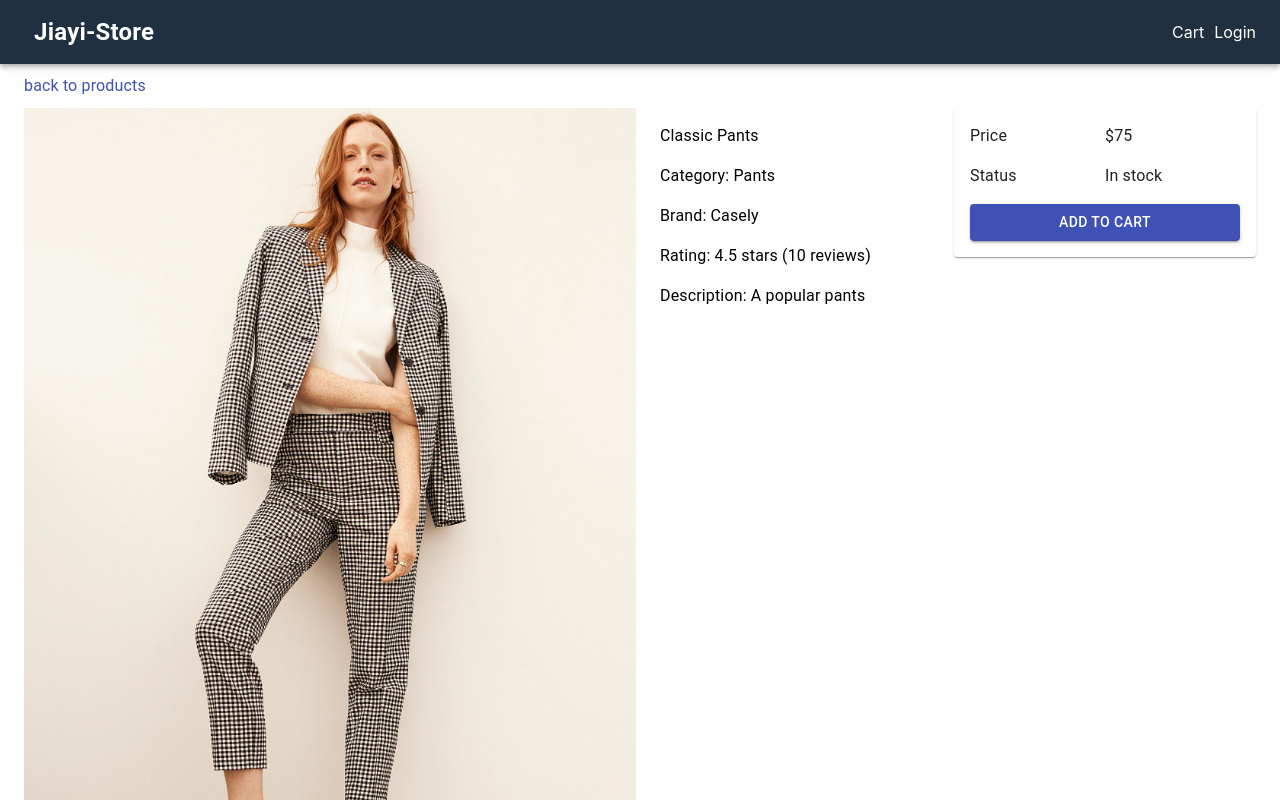
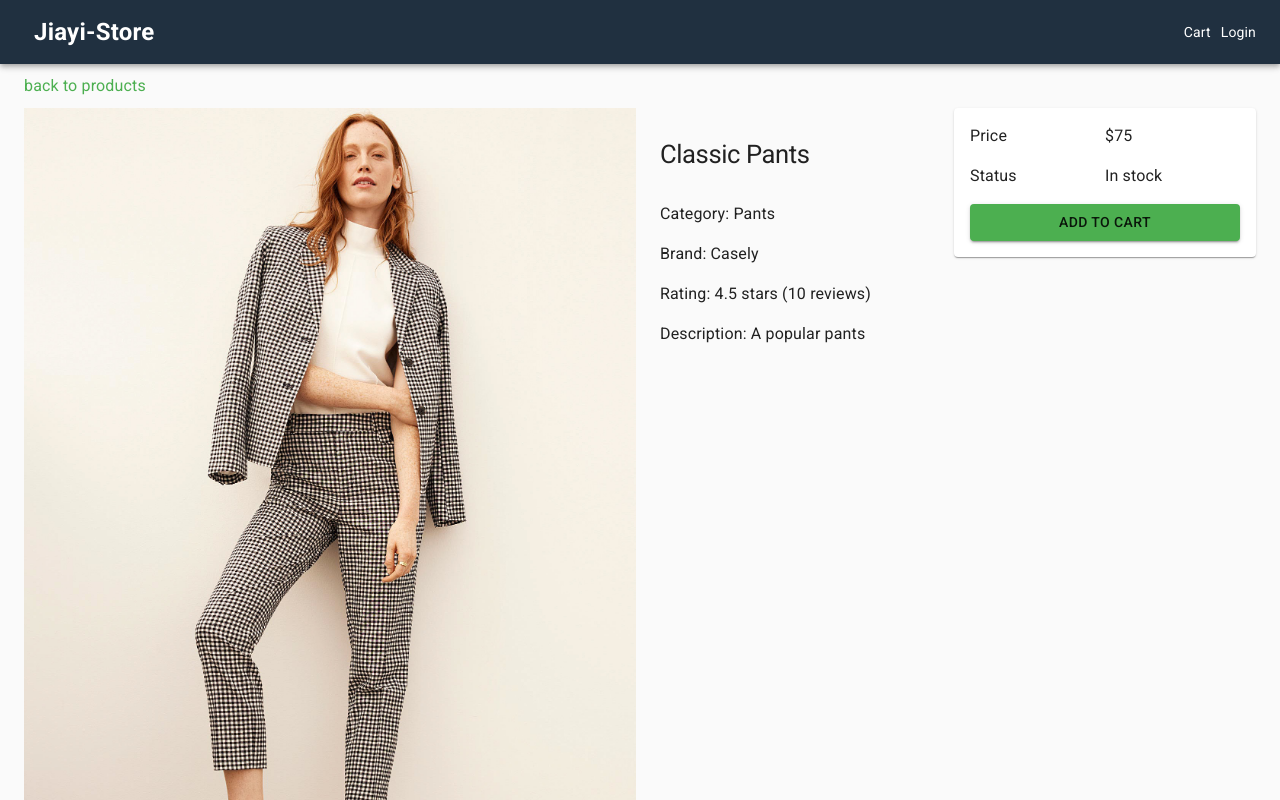
Before and after one commit to sujiayi317/jiayi-next-ecommerce, a Next.js app: page /product/classic-pants in a window 1280 px wide. Shown: the top 800 px of the page. Built offline with nearby package versions, Linux system fonts and the light colour scheme.

Commit message:
Add MaterialUI Theme     1. create theme     2. use theme provider     3. add h1 and h2 styles     4. set theme colors

```diff
--- a/pages/_document.js
+++ b/pages/_document.js
@@ -5,8 +5,13 @@ import React from 'react';
 export default class MyDocument extends Document {
   render() {
     return (
-      <Html lang="en">
-        <Head></Head>
+      <Html lang='en'>
+        <Head>
+          <link
+            rel='stylesheet'
+            href='https://fonts.googleapis.com/css?family=Roboto:300,400,500,700&display=swap'
+          />
+        </Head>
         <body>
           <Main />
           <NextScript />
--- a/pages/components/Layout.js
+++ b/pages/components/Layout.js
@@ -1,9 +1,12 @@
 import {
   AppBar,
   Container,
+  createMuiTheme,
   Link,
   Toolbar,
   Typography,
+  ThemeProvider,
+  CssBaseline,
 } from '@material-ui/core';
 import Head from 'next/head';
 import React from 'react';
@@ -11,13 +14,38 @@ import useStyles from '../../utils/styles';
 import NextLink from 'next/link';
 
 export default function Layout({ title, description, children }) {
+  const theme = createMuiTheme({
+    typography: {
+      h1: {
+        fontSize: '1.6rem',
+        fontWeight: 400,
+        margin: '1rem 0',
+      },
+      h2: {
+        fontSize: '1.4rem',
+        fontWeight: 400,
+        margin: '1rem 0',
+      },
+    },
+    palette: {
+      type: 'light',
+      primary: {
+        main: '#4caf50',
+      },
+      secondary: {
+        main: '#2196f3',
+      },
+    },
+  });
   const classes = useStyles();
   return (
     <div>
       <Head>
         <title>{title ? `${title} - Jiayi Store` : 'Jiayi-ecommerce'}</title>
-        {description && <meta name="description" content={description} ></meta> }
+        {description && <meta name='description' content={description}></meta>}
       </Head>
+      <ThemeProvider theme={theme}>
+        <CssBaseline />
         <AppBar position='static' className={classes.navbar}>
           <Toolbar>
             <NextLink href='/' passHref>
@@ -25,9 +53,7 @@ export default function Layout({ title, description, children }) {
                 <Typography className={classes.brand}>Jiayi-Store</Typography>
               </Link>
             </NextLink>
-          <div className={classes.grow}>
-
-          </div>
+            <div className={classes.grow}></div>
             <div>
               <NextLink href='/cart' passHref>
                 <Link>Cart</Link>
@@ -40,8 +66,11 @@ export default function Layout({ title, description, children }) {
         </AppBar>
         <Container className={classes.main}>{children}</Container>
         <footer className={classes.footer}>
-        <Typography>All rights reserved. Next Jiayi-Ecommerce Store</Typography>
+          <Typography>
+            All rights reserved. Next Jiayi-Ecommerce Store
+          </Typography>
         </footer>
+      </ThemeProvider>
     </div>
   );
 }
--- a/pages/product/[slug].js
+++ b/pages/product/[slug].js
@@ -46,7 +46,7 @@ const ProductScreen = () => {
         <Grid item md={3} xs={12}>
           <List>
             <ListItem>
-              <Typography component='h1'>{product.name}</Typography>
+              <Typography component='h1' variant='h1'>{product.name}</Typography>
             </ListItem>
             <ListItem>
               <Typography>Category: {product.category}</Typography>
```
Lines whose indentation alone changed are shown as unchanged.
